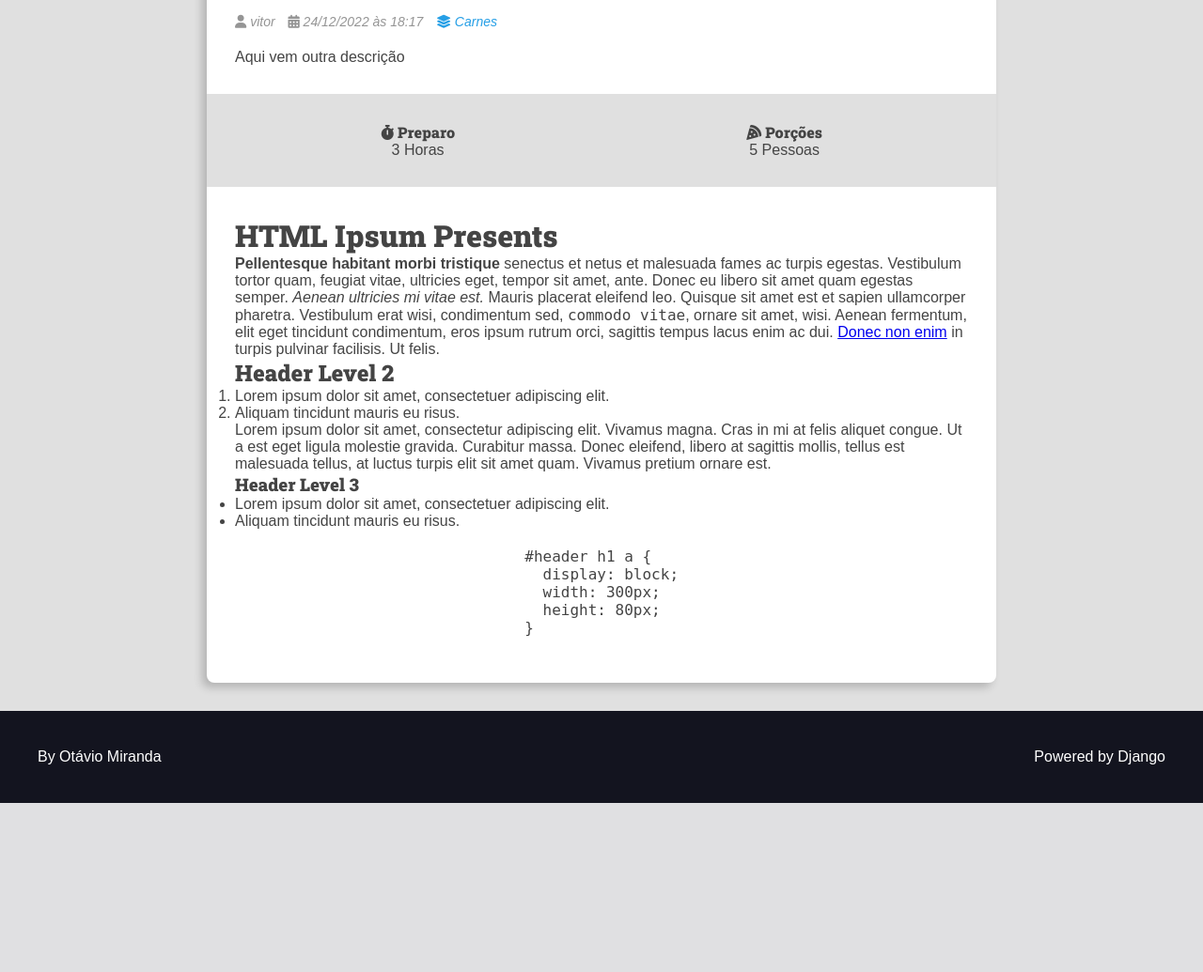
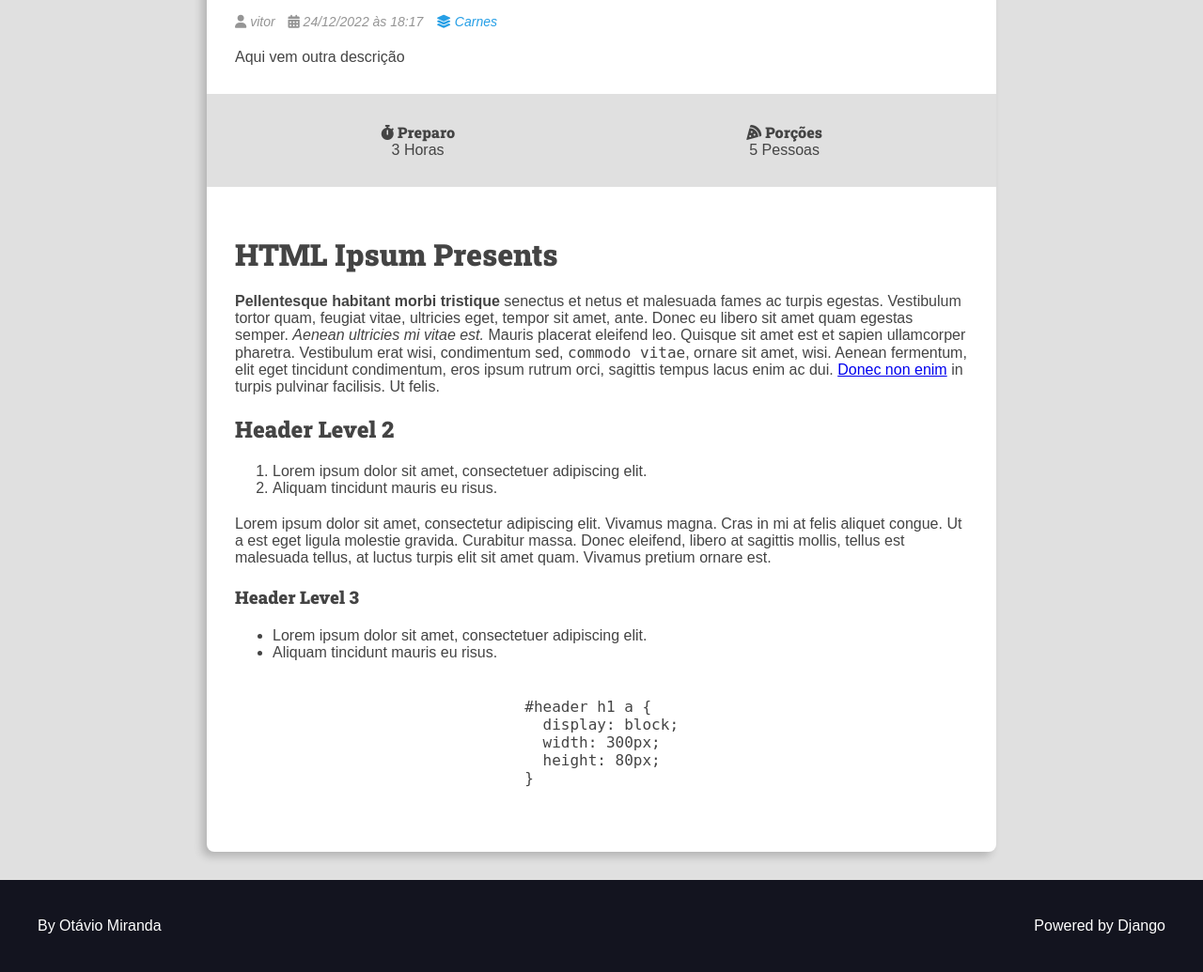
Before and after one commit to vitorpatzlaff/learning-django, a Django app: page /recipes/2/ in a window 1280 px wide. Shown: the part 584-1619 px from the top of the page at 94% size. Before the commit the page ends 1439 px from the top, so only its background shows below. Run offline with Django 4.2, Linux system fonts and the light colour scheme; data comes from the database, SQL or seed files in the repository.

Commit message:
add style for preparation_steps_is_html

```diff
--- a/recipes/static/recipes/css/styles.css
+++ b/recipes/static/recipes/css/styles.css
@@ -271,3 +271,20 @@ h6 {
 .main-footer a:hover {
   filter: brightness(0.8);
 }
+
+.preparation-steps h1,
+.preparation-steps h2,
+.preparation-steps h3,
+.preparation-steps h4,
+.preparation-steps h5,
+.preparation-steps h6,
+.preparation-steps p,
+.preparation-steps pre {
+  margin: 2rem 0;
+}
+
+.preparation-steps ol,
+.preparation-steps ul {
+  margin: 2rem;
+  padding: 0 2rem;
+}
```
